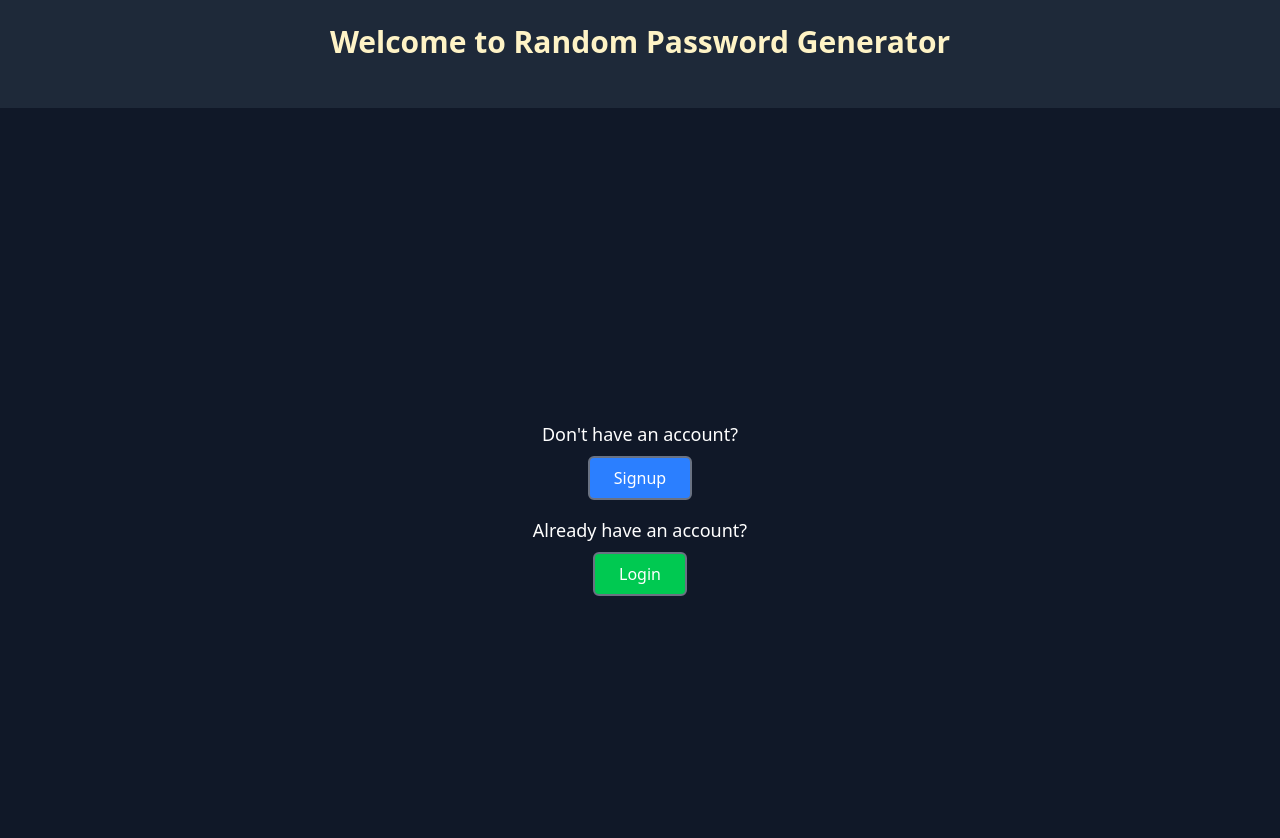
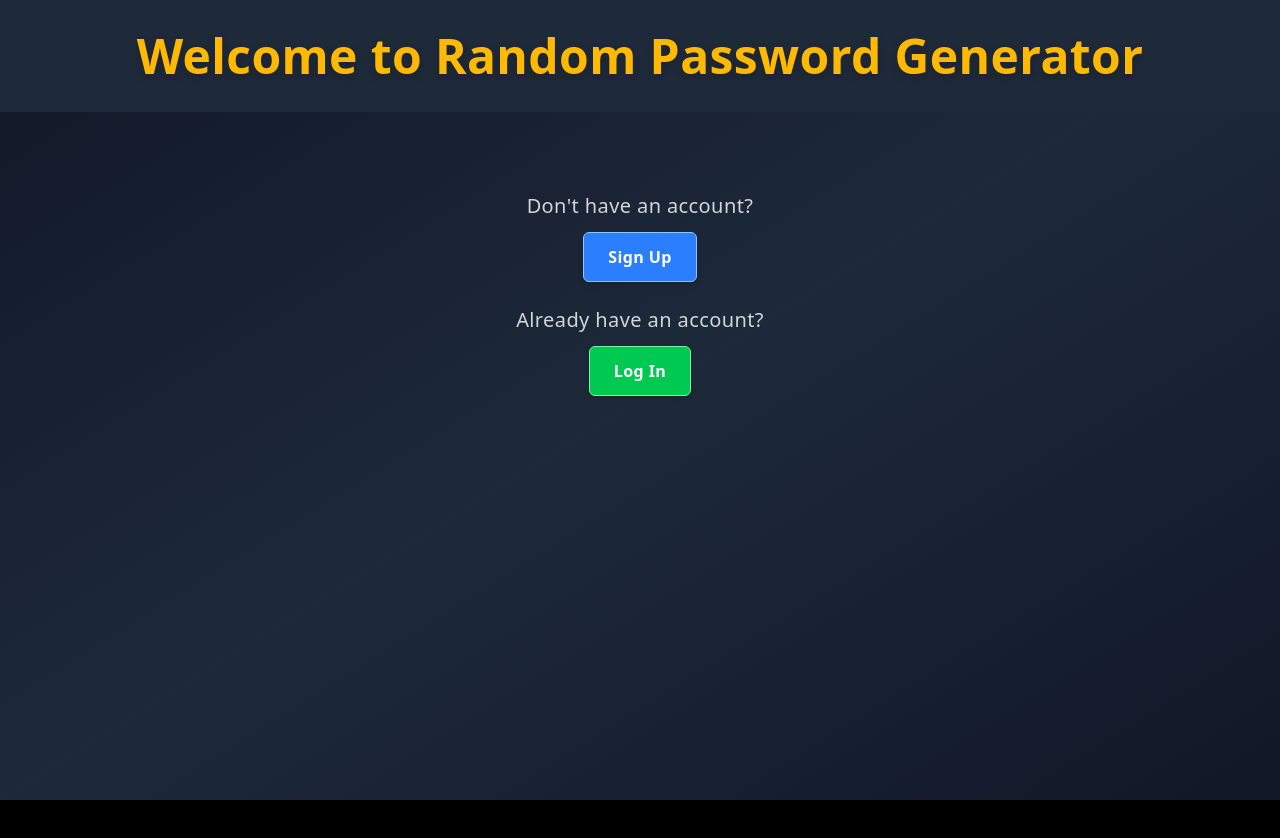
Before and after one commit to sanchit037nit/random-pass, a React (Vite) app in the folder random-password generator/frontend/: page / in a window 1280 px wide. Shown: the top 838 px of the page. After the commit the page ends 800 px from the top, so only its background shows below. Built offline with nearby package versions, Linux system fonts and the light colour scheme; no server answers.

Commit message:
ui-changes

```diff
--- a/random-password generator/frontend/src/pages/First.page.jsx
+++ b/random-password generator/frontend/src/pages/First.page.jsx
@@ -1,30 +1,35 @@
+export const Firstpage = () => {
+  return (
+    <div className="min-h-screen font-sans bg-gradient-to-br from-gray-900 via-gray-800 to-gray-900 text-white tracking-wide">
+      {/* Header */}
+      <div className="flex justify-center items-center bg-gray-800 py-8 px-6">
+        <h1 className="text-4xl md:text-5xl font-extrabold text-amber-400 drop-shadow-lg">
+          Welcome to Random Password Generator
+        </h1>
+      </div>
 
-export const Firstpage =() =>{
-
-
-    return (
-  <div>
-    <div className="flex justify-center items-center bg-gray-800 p-6 text-amber-100">
-    <h1 className="text-3xl font-bold mb-6">Welcome to Random Password Generator</h1>
-    </div>
-    <div className="flex flex-col justify-center items-center h-screen bg-gray-900 text-white">
-    <p className="mb-2 text-lg">Don't have an account?</p>
+      {/* Signup/Login Section */}
+      <div className="flex flex-col justify-center items-center py-20 space-y-6">
+        <div className="text-center space-y-3">
+          <p className="text-lg md:text-xl text-gray-300 font-medium">Don't have an account?</p>
           <button
-      className="border-2 border-gray-500 rounded-md px-6 py-2 bg-blue-500 hover:bg-blue-600 transition duration-300 mb-4"
+            className="bg-blue-500 hover:bg-blue-600 text-white font-semibold px-6 py-3 rounded-md shadow-md transition-transform duration-300 hover:scale-105 border border-blue-300"
             onClick={() => window.location.href = "/signup"}
           >
-      Signup
+            Sign Up
           </button>
+        </div>
 
-    <p className="mb-2 text-lg">Already have an account?</p>
+        <div className="text-center space-y-3">
+          <p className="text-lg md:text-xl text-gray-300 font-medium">Already have an account?</p>
           <button
-      className="border-2 border-gray-500 rounded-md px-6 py-2 bg-green-500 hover:bg-green-600 transition duration-300"
+            className="bg-green-500 hover:bg-green-600 text-white font-semibold px-6 py-3 rounded-md shadow-md transition-transform duration-300 hover:scale-105 border border-green-300"
             onClick={() => window.location.href = "/login"}
           >
-      Login
+            Log In
           </button>
         </div>
       </div>
+    </div>
   );
-
-}
+};
--- a/random-password generator/frontend/src/pages/Homepage.jsx
+++ b/random-password generator/frontend/src/pages/Homepage.jsx
@@ -1,83 +1,172 @@
-import React from 'react'
-import { useAuthStore } from '../store/useauthstore.js'
-import { usePasStore } from '../store/usepasstore.js'
-import { useEffect } from 'react'
+// import React from 'react'
+// import { useAuthStore } from '../store/useauthstore.js'
+// import { usePasStore } from '../store/usepasstore.js'
+// import { useEffect } from 'react'
+// import { useNavigate } from 'react-router-dom';
+
+// export const   Homepage=  () => {
+//     const {authUser,logout} = useAuthStore()
+//     const {getpass ,passes,viewpass} = usePasStore()
+//     const navigate = useNavigate();
+//     const {deleteaccount} = useAuthStore()
+
+
+//     const id=authUser._id
+
+//     useEffect(() => {
+//     getpass(id);
+//     }, [id]);
+
+//     const handleclick=(e)=>{
+//       e.preventDefault()
+//        logout()
+//     }
+
+//     const handledelete=(e)=>{
+//       e.preventDefault()
+//       deleteaccount()
+//     }
+
+//     const handleview=(e,id)=>{
+//      e.preventDefault()
+//      usePasStore.getState().viewpass(id, navigate);
+//     }
+
+//   return (
+
+//     <div className="p-6 bg-gray-800 min-h-screen">
+//       <span>
+//         <div className="  flex justify-between">
+//     <div className="text-white text-2xl font-bold mb-4 underline flex justify-between">MY PASSWORDS   </div>
+//      <div className="flex justify-end mb-4 p-2 bg-gray-800 rounded text-white">
+//   <button
+//     onClick={handleclick}
+//     className="bg-red-600 hover:bg-red-700 text-white font-semibold py-2 px-4 rounded transition duration-300"
+//   >
+//     Logout
+//   </button>
+
+//   <button
+//     onClick={handledelete}
+//     className="bg-red-600 hover:bg-red-700 text-white font-semibold py-2 px-4 rounded transition duration-300"
+//   >
+//     Delete Account
+//   </button>
+// </div>
+
+//     </div>
+
+//   </span>
+
+
+// <div className="space-y-4 ">
+//   {passes?.map((pass) => (
+//     <div
+//       key={pass._id}
+//       className="bg-gray-800 p-4 rounded-lg shadow-lg hover:scale-[1.023] transition-transform duration-200 flex justify-between items-center"
+//     >
+//       <div>
+//         <p className="text-white font-semibold">Name: <span className="font-normal">{pass.name}</span></p>
+//         <p className="text-white font-semibold">Password: <span className="font-normal">{pass.password}</span></p>
+//       </div>
+
+//       <div className="flex gap-3" >
+//         <button className="bg-violet-300 hover:bg-violet-600 text-black px-3 py-1 rounded shadow" onClick={(e) => handledelete(e, pass._id)}>
+//           Delete
+//         </button>
+
+//         <button className="bg-amber-500 hover:bg-amber-600 text-black px-3 py-1 rounded shadow" onClick={(e) => handleview(e, pass._id)}>
+//           View
+//         </button>
+//       </div>
+//     </div>
+//   ))}
+// </div>
+//  </div>
+//   )
+// }
+
+
+import React, { useEffect } from 'react';
+import { useAuthStore } from '../store/useauthstore.js';
+import { usePasStore } from '../store/usepasstore.js';
 import { useNavigate } from 'react-router-dom';
 
-export const   Homepage=  () => {
-    const {authUser,logout} = useAuthStore()
-    const {getpass ,passes,viewpass} = usePasStore()
+export const Homepage = () => {
+  const { authUser, logout, deleteaccount } = useAuthStore();
+  const { getpass, passes } = usePasStore();
   const navigate = useNavigate();
-    const {deleteaccount} = useAuthStore()
 
-
-    const id=authUser._id
+  const id = authUser._id;
 
   useEffect(() => {
     getpass(id);
   }, [id]);
 
-    const handleclick=(e)=>{
-      e.preventDefault()
-       logout()
-    }
+  const handleLogout = (e) => {
+    e.preventDefault();
+    logout();
+  };
 
-    const handledelete=(e)=>{
-      e.preventDefault()
-      deleteaccount()
-    }
+  const handleAccountDelete = (e) => {
+    e.preventDefault();
+    deleteaccount();
+  };
 
-    const handleview=(e,id)=>{
-      e.preventDefault()
-
-    usePasStore.getState().viewpass(id, navigate);
-
-    }
+  const handleView = (e, passId) => {
+    e.preventDefault();
+    usePasStore.getState().viewpass(passId, navigate);
+  };
 
   return (
+    <div className="p-6 bg-gradient-to-br from-gray-900 via-gray-800 to-gray-900 min-h-screen text-white font-sans tracking-wide">
+      <div className="flex justify-between items-center mb-6">
+        <div className="text-3xl font-extrabold underline tracking-tight">
+          MY PASSWORDS
+        </div>
 
-    <div className="p-6 bg-gray-800 min-h-screen">
-      <span>
-        <div className="  flex justify-between">
-    <div className="text-white text-2xl font-bold mb-4 underline flex justify-between">MY PASSWORDS   </div>
-     <div className="flex justify-end mb-4 p-2 bg-gray-800 rounded text-white">
+        <div className="flex gap-4">
           <button
-    onClick={handleclick}
-    className="bg-red-600 hover:bg-red-700 text-white font-semibold py-2 px-4 rounded transition duration-300"
+            onClick={handleLogout}
+            className="bg-red-600 hover:bg-red-700 text-white font-medium py-2 px-5 rounded-lg shadow transition-transform hover:scale-105"
           >
             Logout
           </button>
-
           <button
-    onClick={handledelete}
-    className="bg-red-600 hover:bg-red-700 text-white font-semibold py-2 px-4 rounded transition duration-300"
+            onClick={handleAccountDelete}
+            className="bg-red-600 hover:bg-red-700 text-white font-medium py-2 px-5 rounded-lg shadow transition-transform hover:scale-105"
           >
             Delete Account
           </button>
         </div>
-
       </div>
 
-  </span>
-
-
-<div className="space-y-4 ">
+      <div className="space-y-5">
         {passes?.map((pass) => (
           <div
             key={pass._id}
-      className="bg-gray-800 p-4 rounded-lg shadow-lg hover:scale-[1.023] transition-transform duration-200 flex justify-between items-center"
+            className="bg-gray-900 p-4 rounded-xl shadow-lg hover:scale-[1.023] transition-all duration-200 flex justify-between items-start border border-gray-700"
           >
-      <div>
-        <p className="text-white font-semibold">Name: <span className="font-normal">{pass.name}</span></p>
-        <p className="text-white font-semibold">Password: <span className="font-normal">{pass.password}</span></p>
+            <div className="space-y-1">
+              <p className="text-white text-lg font-medium">
+                Name: <span className="text-gray-300">{pass.name}</span>
+              </p>
+              <p className="text-white text-lg font-medium">
+                Password: <span className="text-gray-300">{pass.password}</span>
+              </p>
             </div>
 
-      <div className="flex gap-3" >
-        <button className="bg-violet-300 hover:bg-violet-600 text-black px-3 py-1 rounded shadow" onClick={(e) => handledelete(e, pass._id)}>
+            <div className="flex gap-2">
+              <button
+                className="bg-violet-500 hover:bg-violet-700 text-white px-4 py-2 rounded-md transition duration-150 shadow"
+                onClick={(e) => handleAccountDelete(e, pass._id)}
+              >
                 Delete
               </button>
-
-        <button className="bg-amber-500 hover:bg-amber-600 text-black px-3 py-1 rounded shadow" onClick={(e) => handleview(e, pass._id)}>
+              <button
+                className="bg-yellow-500 hover:bg-yellow-600 text-black px-4 py-2 rounded-md transition duration-150 shadow"
+                onClick={(e) => handleView(e, pass._id)}
+              >
                 View
               </button>
             </div>
@@ -85,7 +174,5 @@ export const   Homepage=  () => {
         ))}
       </div>
     </div>
-  )
-}
-
-// export default Homepage
+  );
+};
--- a/random-password generator/frontend/src/pages/Signup.page.jsx
+++ b/random-password generator/frontend/src/pages/Signup.page.jsx
@@ -86,12 +86,12 @@ export const Signuppage = () => {
   <h2 className="text-center text-2xl font-bold mb-4">Signup Form</h2>
 
   {/* Name Input */}
-  <div className="flex flex-col space-y-2">
+  <div className=" text-amber-50 flex flex-col space-y-2">
     <label htmlFor="name" className="text-lg">Enter Your Name</label>
     <input
       type="text"
       id="name"
-      className="border border-gray-400 rounded-md px-4 py-2 text-black focus:outline-none focus:ring-2 focus:ring-blue-500"
+      className="border border-gray-400 rounded-md px-4 py-2 text-white focus:outline-none focus:ring-2 focus:ring-blue-500"
       placeholder="Enter your name"
       value={formdata.name}
       onChange={(e) => setformdata({ ...formdata, name: e.target.value })}
@@ -105,7 +105,7 @@ export const Signuppage = () => {
     <input
       type="email"
       id="email"
-      className="border border-gray-400 rounded-md px-4 py-2 text-black focus:outline-none focus:ring-2 focus:ring-blue-500"
+      className="border border-gray-400 rounded-md px-4 py-2 text-white focus:outline-none focus:ring-2 focus:ring-blue-500"
       placeholder="Enter your email"
       value={formdata.emailid}
       onChange={(e) => setformdata({ ...formdata, emailid: e.target.value })}
@@ -119,7 +119,7 @@ export const Signuppage = () => {
     <input
       type="password"
       id="password"
-      className="border border-gray-400 rounded-md px-4 py-2 text-black focus:outline-none focus:ring-2 focus:ring-blue-500"
+      className="border border-gray-400 rounded-md px-4 py-2 text-white focus:outline-none focus:ring-2 focus:ring-blue-500"
       placeholder="Enter your password"
       value={formdata.password}
       onChange={(e) => setformdata({ ...formdata, password: e.target.value })}
```
Lines whose indentation alone changed are shown as unchanged.
